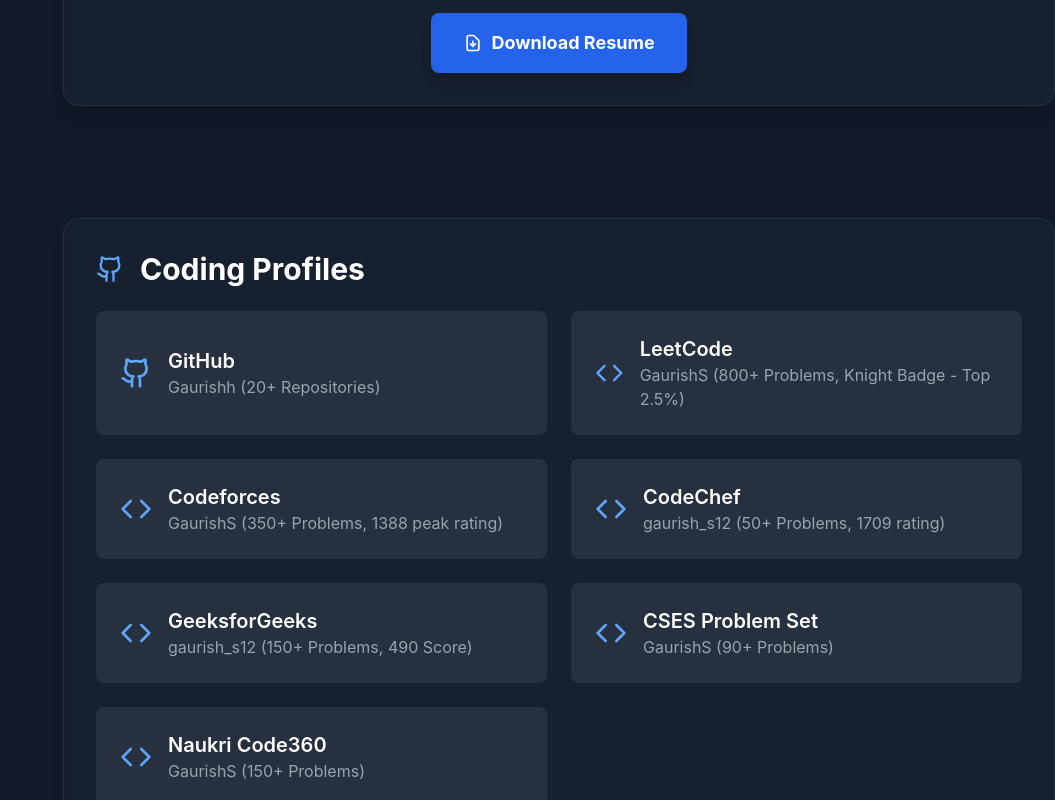
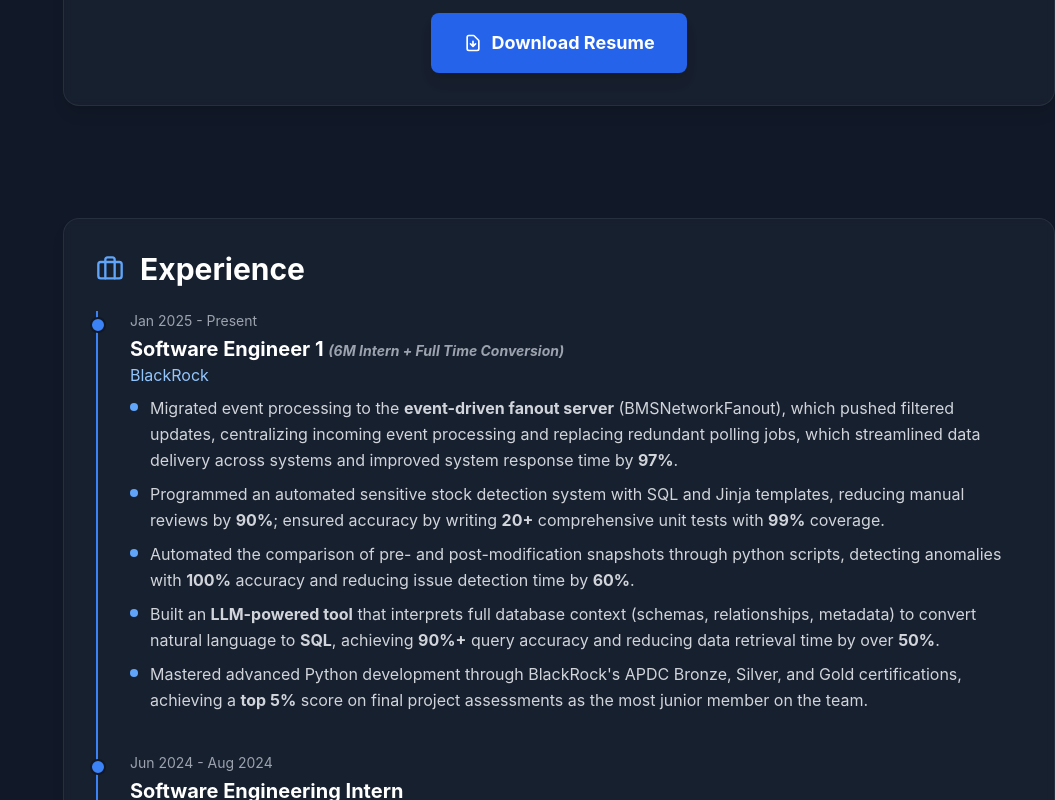
Before and after one commit to Gaurishh/portfolio-website, a Next.js app: page / in a window 1280 px wide. Shown: the part 800-1600 px from the top of the page, without its empty margins (225-1280 px from the left). Built offline with nearby package versions, Linux system fonts and the light colour scheme.

Commit message:
Changed section ordering

```diff
--- a/components/ExperienceSection.js
+++ b/components/ExperienceSection.js
@@ -12,10 +12,10 @@ const ExperienceSection = () => {
                         <div className="absolute w-4 h-4 bg-blue-500 rounded-full -left-2 mt-1.5 border-2 border-gray-900"></div>
                         <p className="text-sm text-gray-400">{exp.period}</p>
                         <h3 className="text-xl font-bold text-white mt-1">
-                            {exp.role.includes('(6M Intern + PPO Conversion)') ? (
+                            {exp.role.includes('(6M Intern + Full Time Conversion)') ? (
                                 <>
                                     Software Engineer 1{' '}
-                                    <span className="text-sm italic text-gray-400">(6M Intern + PPO Conversion)</span>
+                                    <span className="text-sm italic text-gray-400">(6M Intern + Full Time Conversion)</span>
                                 </>
                             ) : (
                                 exp.role
--- a/components/constants.js
+++ b/components/constants.js
@@ -2,9 +2,9 @@ import { Github, Linkedin, Twitter, Mail, Briefcase, User, Code, Award, Star, Ph
 
 export const sections = {
   about: { label: 'About Me', icon: User },
-  profiles: { label: 'Coding Profiles', icon: Github },
   experience: { label: 'Experience', icon: Briefcase },
   projects: { label: 'Projects', icon: Code },
+  profiles: { label: 'Coding Profiles', icon: Github },
   skills: { label: 'Skills & Tech Stacks', icon: Star },
   certifications: { label: 'Courses & Certifications', icon: Award },
   contact: { label: 'Contact', icon: Phone },
@@ -22,7 +22,7 @@ export const profiles = [
 
 export const experiences = [
   {
-    role: 'Software Engineer 1 (6M Intern + Full Tit ime Conversion)',
+    role: 'Software Engineer 1 (6M Intern + Full Time Conversion)',
     company: 'BlackRock',
     period: 'Jan 2025 - Present',
     bullets: [
--- a/pages/index.js
+++ b/pages/index.js
@@ -111,14 +111,14 @@ export default function App() {
             <div ref={(ref) => setSectionRef('about', ref)} className="min-h-screen flex items-center w-full">
               <AboutSection />
             </div>
-            <div ref={(ref) => setSectionRef('profiles', ref)} className="pt-20">
-              <ProfilesSection />
-            </div>
             <div ref={(ref) => setSectionRef('experience', ref)} className="pt-20">
               <ExperienceSection />
             </div>
             <div ref={(ref) => setSectionRef('projects', ref)} className="pt-20">
               <ProjectsSection />
+            </div>
+            <div ref={(ref) => setSectionRef('profiles', ref)} className="pt-20">
+              <ProfilesSection />
             </div>
 
             <div ref={(ref) => setSectionRef('skills', ref)} className="pt-20">
```
